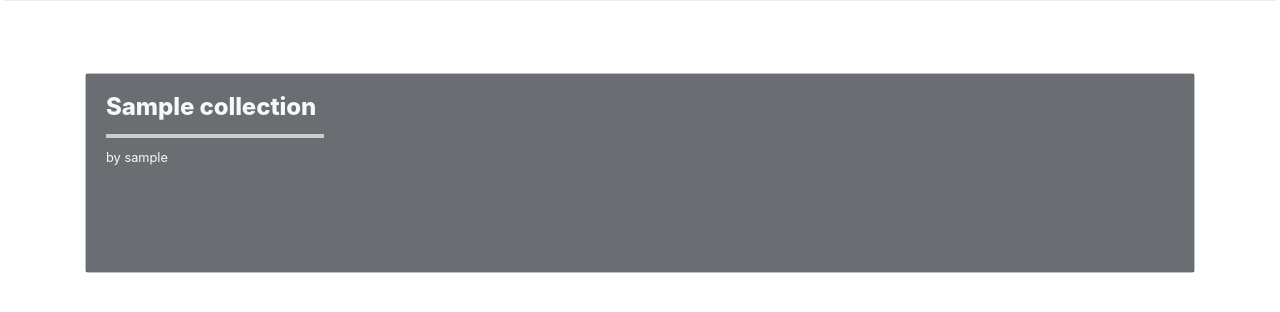
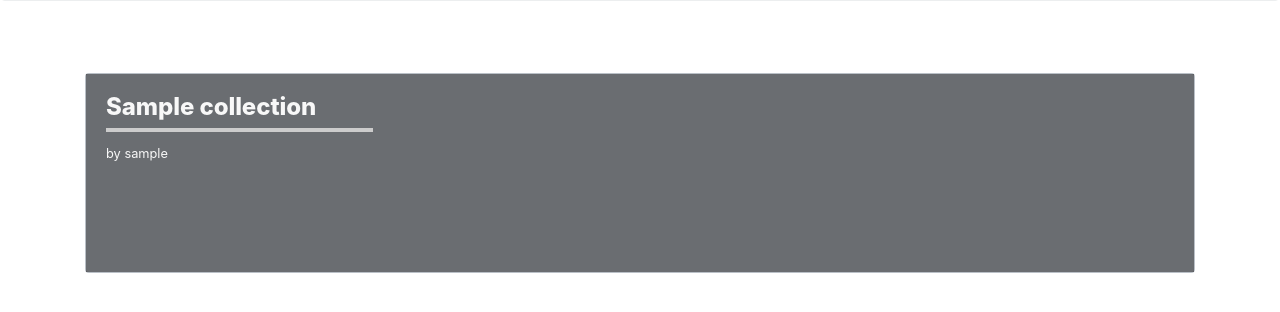
Before and after one commit to HE-Arc/LinkYou, a Django app: page /discover in a window 1280 px wide. Shown: the part 348-660 px from the top of the page. Run offline with Django 3.2, Linux system fonts and the light colour scheme; tables that the repository leaves empty hold one stand-in row (values such as "Sample post"); grey boxes marked "Sample" are stand-in pictures; some libraries are stand-ins or nearby versions.

Commit message:
<hr/> 0 : 1 CSS

```diff
--- a/linkyouapp/static/css/linkyou.css
+++ b/linkyouapp/static/css/linkyou.css
@@ -131,3 +131,8 @@ body {
   font-size: 9pt;
   color: #888;
 }
+
+.collection-name{
+  border-bottom: 4px solid #CCC;
+  width: 25%;
+}
--- a/linkyouapp/templates/discover.html
+++ b/linkyouapp/templates/discover.html
@@ -33,8 +33,7 @@
             {% endif %}
             <a class="filter-coll" href="{% url "collection_detail" c.slug c.pk%}">
               <div class="card-block">
-                <h4 class="card-title">{{ c.name }}</h4>
-                <hr/>
+                <h4 class="card-title collection-name pb-2 mb-2">{{ c.name }}</h4>
                 <p class="card-text"><small>by {{c.user_it_belongs.username}}</small></p>
               </div>
             </a>
```
